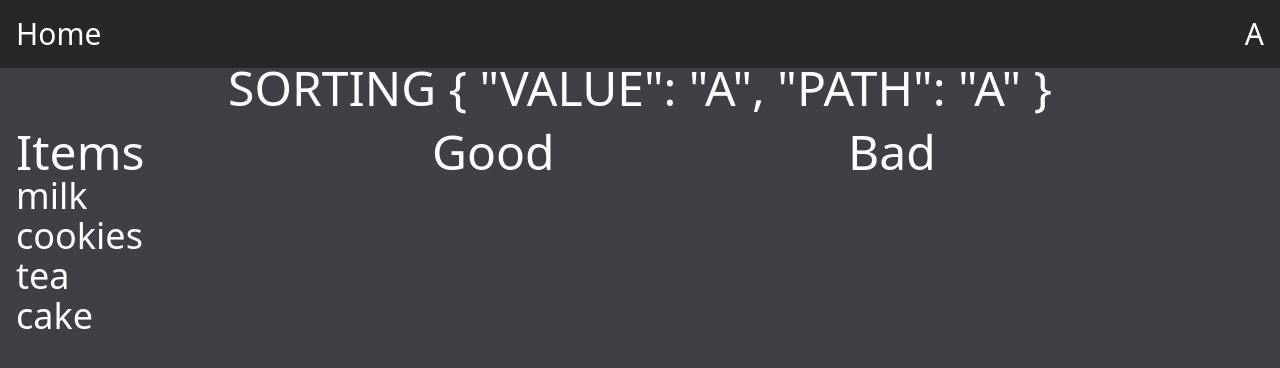
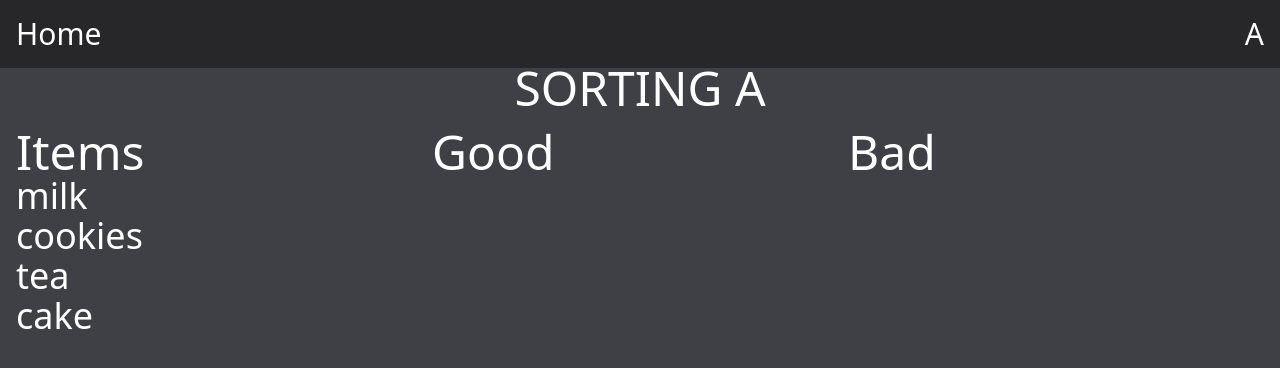
Before and after one commit to malthesers/letter-learning, a Vue app: page /a/sorting in a window 1280 px wide. Shown: the top 368 px of the page. Built offline with nearby package versions, Linux system fonts and the light colour scheme.

Commit message:
Adjusted usage of current letter after comp change

```diff
--- a/src/components/TheHeader.vue
+++ b/src/components/TheHeader.vue
@@ -8,10 +8,7 @@
 </template>
 
 <script setup lang="ts">
-import type { Letter, LetterPath } from '@/interfaces/Home';
 import { useLetterStore } from '@/stores/letterStore';
 
 const letterStore = useLetterStore()
-const router = useRouter()
-const route = useRoute()
 </script>
--- a/src/views/HomeView.vue
+++ b/src/views/HomeView.vue
@@ -12,7 +12,6 @@
 </template>
 
 <script setup lang="ts">
-import type { Letter } from '@/interfaces/Home';
 import { useLetterStore } from '@/stores/letterStore';
 
 const letterStore = useLetterStore()
--- a/src/views/LetterView.vue
+++ b/src/views/LetterView.vue
@@ -1,6 +1,6 @@
 <template>
   <main>
-    <h1 class="text-5xl text-center uppercase">{{ letterStore.current }}</h1>
+    <h1 class="text-5xl text-center uppercase">{{ letterStore.current?.value }}</h1>
     <nav class="text-2xl flex justify-center gap-2">
       <RouterLink :to="route.params.id + '/writing'">Writing</RouterLink>
       <RouterLink :to="route.params.id + '/sorting'">Sorting</RouterLink>
--- a/src/views/SortingView.vue
+++ b/src/views/SortingView.vue
@@ -1,6 +1,6 @@
 <template>
   <main>
-    <h1 class="text-5xl text-center uppercase">Sorting {{ letterStore.current }}</h1>
+    <h1 class="text-5xl text-center uppercase">Sorting {{ letterStore.current?.value }}</h1>
     <div class="h-full grid grid-cols-3 p-4">
       <div>
         <p class="text-5xl">Items</p>
```
